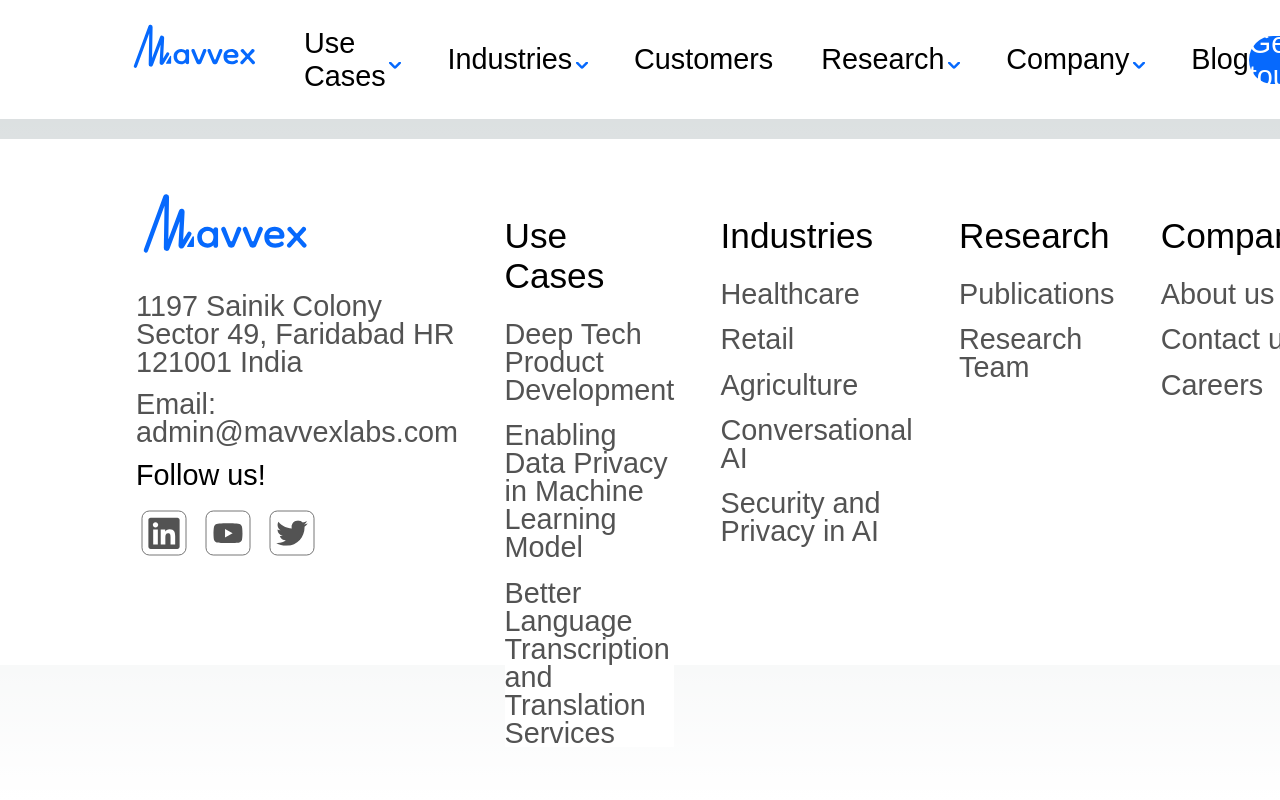
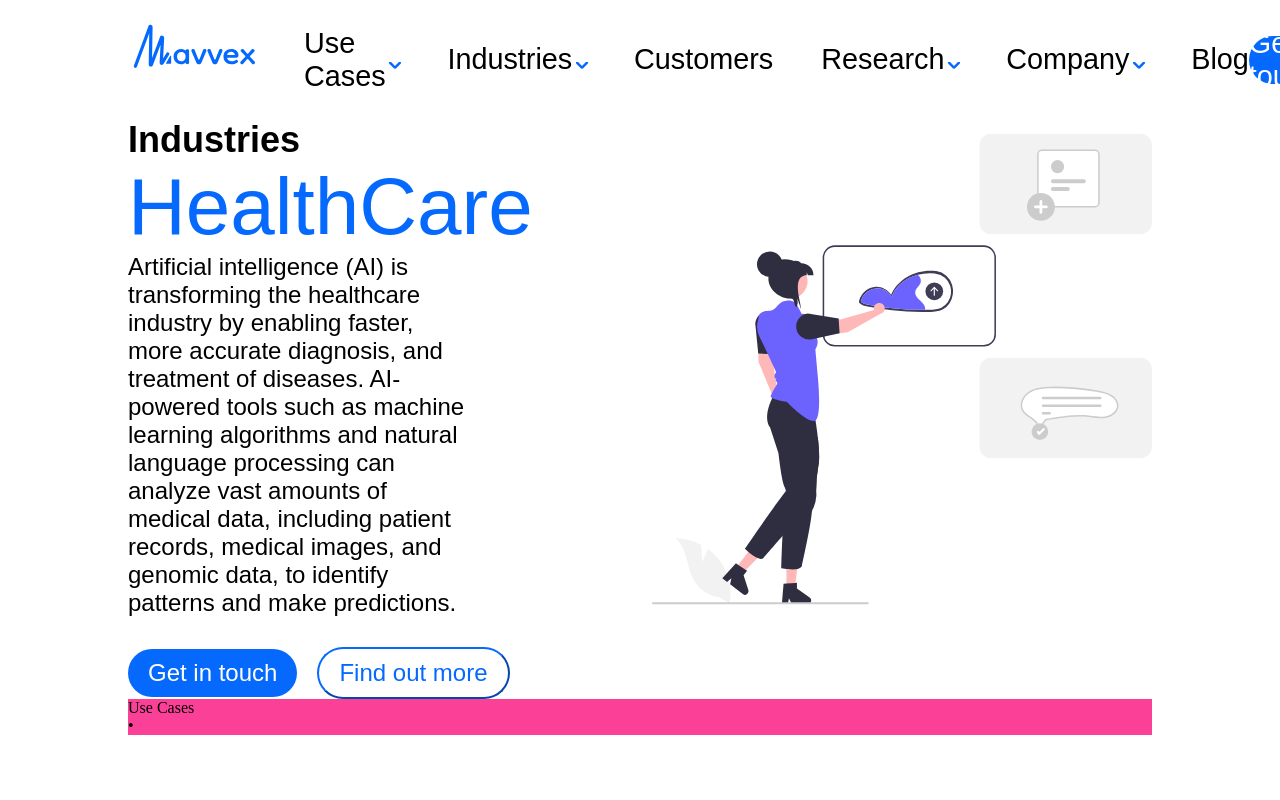
Before and after one commit to Harsh3305/Mavvex, a Next.js app: page /industries/HealthCare in a window 1280 px wide. Shown: the top 800 px of the page. Built offline with nearby package versions, Linux system fonts and the light colour scheme; a web font is replaced by a local one.

Commit message:
Added Health care page

```diff
--- a/src/pages/industries/HealthCare.js
+++ b/src/pages/industries/HealthCare.js
@@ -1,3 +1,20 @@
+import styles from "@/styles/HealthCare.module.css"
+import MainContent from "@/components/industryComponents/MainContent";
+import UseCases from "@/components/industryComponents/UseCases";
 export default function Comp() {
+    return <div className={styles.main}>
+        <div className={styles.container}>
+            <MainContent
+                industryType={"HealthCare"}
+                content={"Artificial intelligence (AI) is transforming the healthcare industry by enabling faster," +
+                    " more accurate diagnosis, and treatment of diseases. AI-powered tools such as machine learning" +
+                    " algorithms and natural language processing can analyze vast amounts of medical data, including" +
+                    " patient records, medical images, and genomic data, to identify patterns and make predictions."}
+                imageUrl={"http://localhost:3000/image_assets/features.svg"}
+            />
+            <UseCases
 
+            />
+        </div>
+    </div>
 }
```
